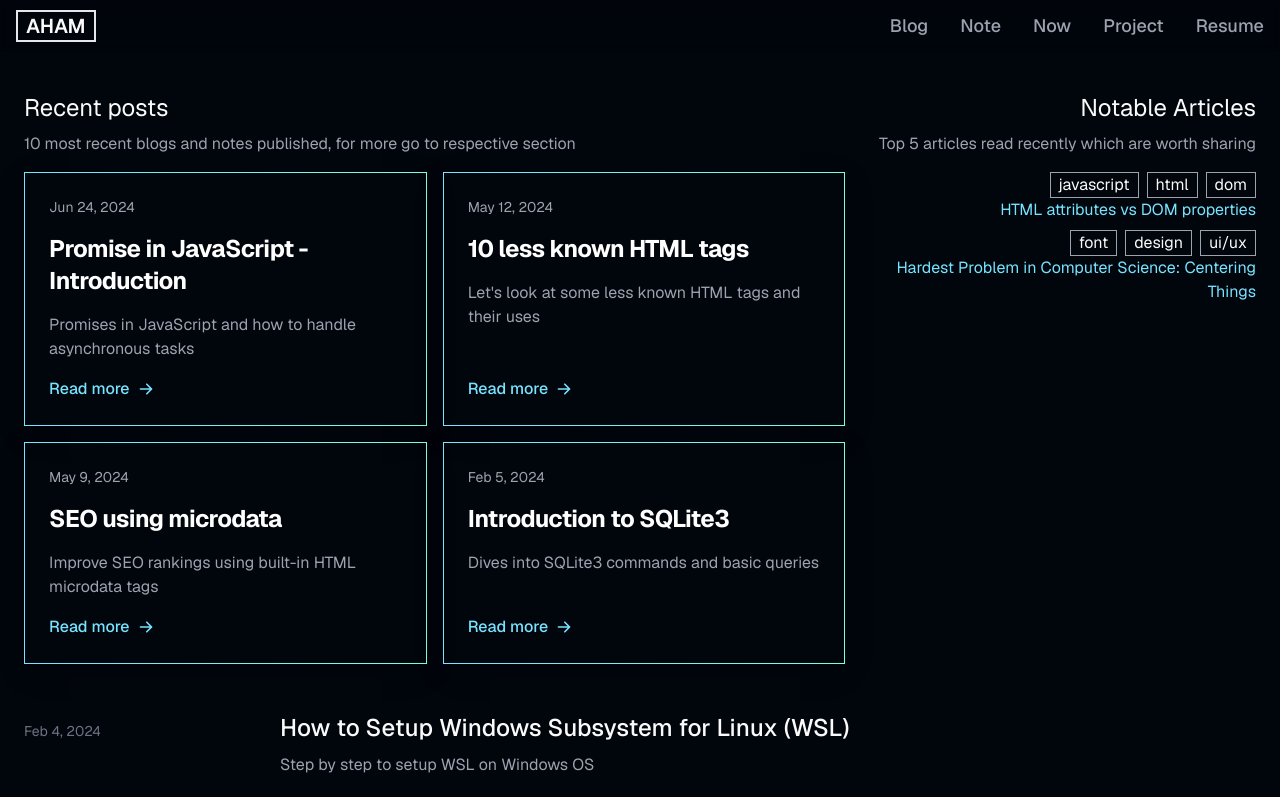
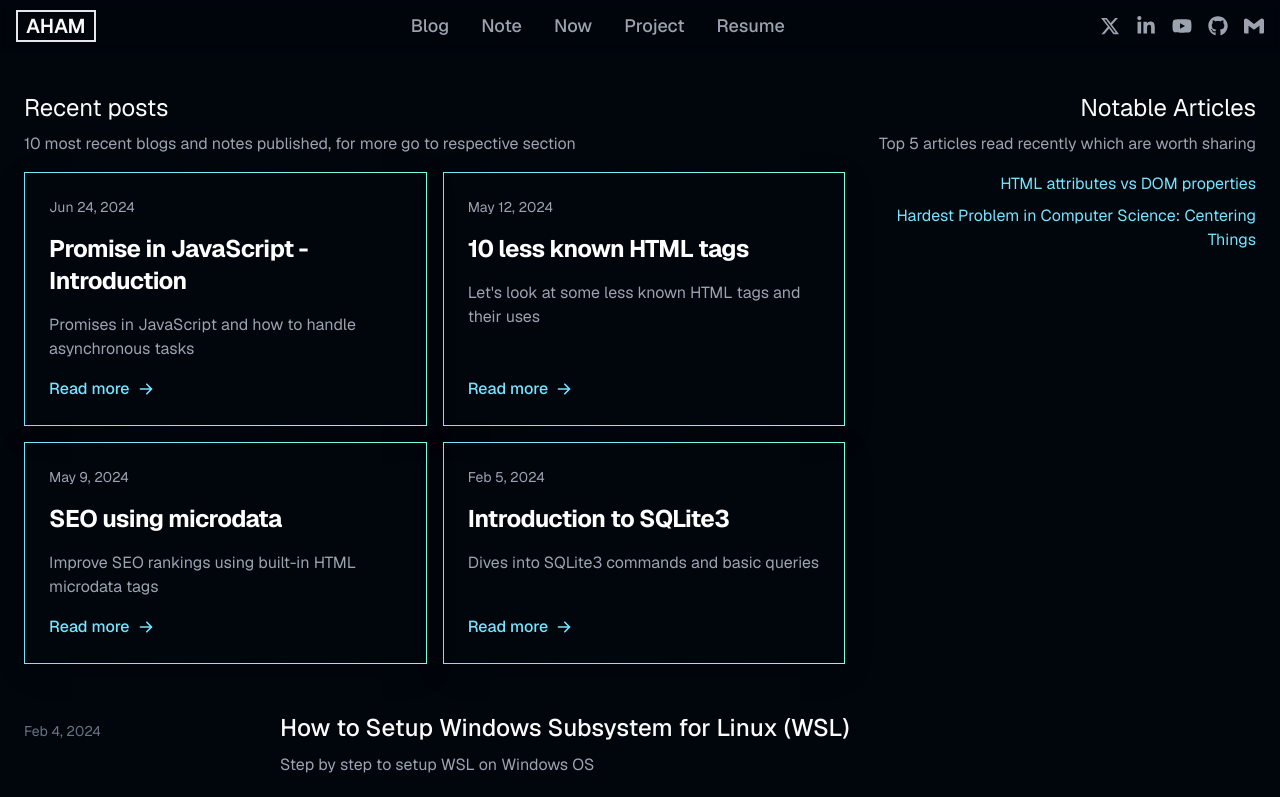
Before and after one commit to realChakrawarti/aham, a Next.js app: page / in a window 1280 px wide. Shown: the top 797 px of the page. Built offline with nearby package versions, Linux system fonts and the light colour scheme.

Commit message:
fix: header styling

```diff
--- a/app/globals.css
+++ b/app/globals.css
@@ -10,6 +10,10 @@
   @apply scroll-mt-[55px]
 }
 
+.header-social-item {
+  @apply size-5 hover:scale-105 hover:text-default text-excerpt transition-all
+}
+
 .border-custom {
   border-width: 1px;
   border-style: solid;
--- a/app/page.tsx
+++ b/app/page.tsx
@@ -44,11 +44,11 @@ export default function Index() {
             {notablePosts.map((article) => {
               return (
                 <li key={article.label}>
-                  <div className="flex flex-row-reverse gap-2">
+                  {/* <div className="flex flex-row-reverse gap-2">
                     {article.tag.map((item) => (
                       <Tag key={item} label={item} />
                     ))}
-                  </div>
+                  </div> */}
                   <a
                     className="text-link hover:underline underline-offset-2 visited:text-action"
                     href={article.link}
@@ -79,11 +79,11 @@ export default function Index() {
           {notablePosts.map((article) => {
             return (
               <li className="" key={article.label}>
-                <div className="flex gap-2">
+                {/* <div className="flex gap-2">
                   {article.tag.map((item) => (
                     <Tag key={item} label={item} />
                   ))}
-                </div>
+                </div> */}
                 <a
                   className="text-link hover:underline underline-offset-2 visited:text-action"
                   href={article.link}
--- a/components/header.tsx
+++ b/components/header.tsx
@@ -1,22 +1,50 @@
-"use client";
+'use client';
 
-import { navPaths } from "@/services/paths";
-import Link from "next/link";
-import { usePathname } from "next/navigation";
+import { navPaths } from '@/services/paths';
+import Link from 'next/link';
+import { usePathname } from 'next/navigation';
 import {
   Navbar,
   NavbarBrand,
   NavbarCollapse,
   NavbarLink,
   NavbarToggle,
-} from "flowbite-react";
+} from 'flowbite-react';
+import { FaXTwitter } from 'react-icons/fa6';
+import { FaLinkedinIn } from 'react-icons/fa6';
+import { FaYoutube } from 'react-icons/fa6';
+import { FaGithub } from 'react-icons/fa6';
+import { SiGmail } from 'react-icons/si';
+
+const HeaderSocials = () => {
+  return (
+    <div className="hidden md:flex flex-row gap-4">
+      <a href="https://x.com/realChakrawarti" target="_blank">
+        <FaXTwitter className="header-social-item" />
+      </a>
+      <a href="https://www.linkedin.com/in/chakrawarti-anupam/" target="_blank">
+        <FaLinkedinIn className="header-social-item" />
+      </a>
+      <a href="https://www.youtube.com/@TheCodeCritical" target="_blank">
+        <FaYoutube className="header-social-item" />
+      </a>
+      <a href="https://github.com/realChakrawarti">
+        <FaGithub className="header-social-item" />
+      </a>
+      <a href="mailto:chakrawarti.anupam@gmail.com" target="_blank">
+        <SiGmail className="header-social-item" />
+      </a>
+    </div>
+  );
+};
 
 export default function Header() {
   const pathname = usePathname();
 
   return (
     <Navbar
-      className="sticky px-6 top-0 z-50 dark:bg-dark rounded-none bg-dark transition-colors duration-500 md:dark:backdrop-blur-sm md:dark:bg-dark/10"
+      className="sticky px-6 top-0 z-50 dark:bg-dark rounded-none bg-dark transition-colors
+        duration-500 md:dark:backdrop-blur-sm md:dark:bg-dark/10"
       fluid
       rounded
     >
@@ -25,16 +53,20 @@ export default function Header() {
           AHAM
         </span>
       </NavbarBrand>
+      <div className="flex md:order-2">
+        <HeaderSocials />
+      </div>
       <NavbarToggle />
       <NavbarCollapse>
         {navPaths.map((nav) => {
           const checkActiveNav =
-            pathname.split("/")[1] === nav.path.split("/")[1];
+            pathname.split('/')[1] === nav.path.split('/')[1];
           return (
             <NavbarLink
               as={Link}
               active={checkActiveNav}
-              className="md:text-lg md:hover:underline md:hover:underline-offset-4 text-default border-none"
+              className="md:text-lg md:hover:underline md:hover:underline-offset-4 text-default
+                border-none"
               key={nav.path}
               href={nav.path}
             >
--- a/components/list-preview.tsx
+++ b/components/list-preview.tsx
@@ -56,9 +56,9 @@ export default function ListPreview({
       <div className="space-y-1 py-6 md:py-8">
         <div className="grid gap-2">
           <div className="flex items-center justify-between text-gray-500">
-            <div className="flex gap-2">
+            {/* <div className="flex gap-2">
               {tags?.map((tag) => <Tag key={tag} label={tag} />)}
-            </div>
+            </div> */}
             <span className="text-sm">
               Published on{' '}
               <DateFormatter dateString={date} formatType="short" />
--- a/components/social.tsx
+++ b/components/social.tsx
@@ -18,7 +18,7 @@ export default function Social() {
             <svg
               stroke="currentColor"
               fill="currentColor"
-              stroke-width="0"
+              strokeWidth="0"
               role="img"
               viewBox="0 0 24 24"
               height="1em"
```
